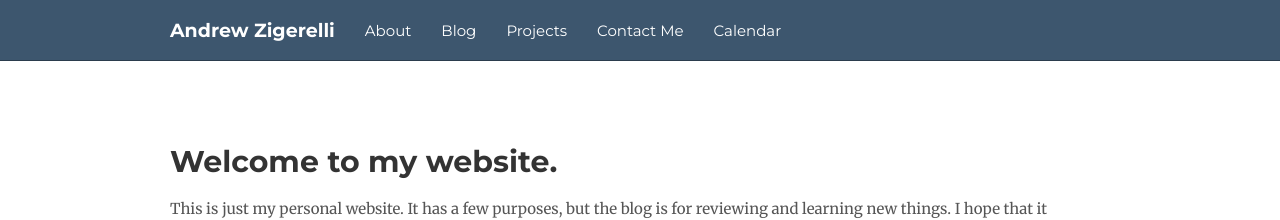
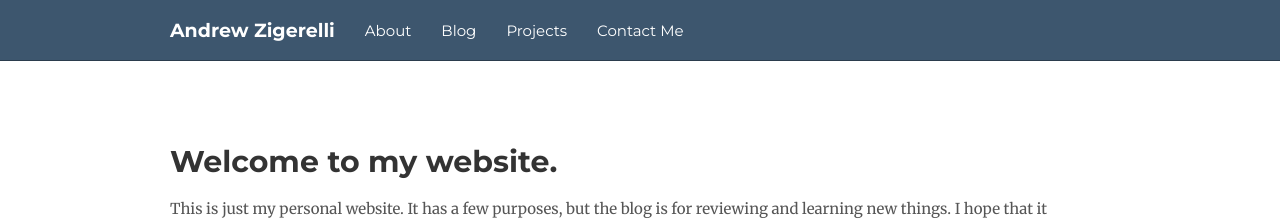
Before and after one commit to andrewzigerelli/andrewzigerelli.github.io, a Jekyll site: the page built from index.html, in a window 1280 px wide. Shown: the top 220 px of the page. Built offline with Jekyll 4.4.1, drawn with Linux system fonts in a browser that asks for light colours; nearby versions of some CDN libraries.

Commit message:
updated nav bar

```diff
--- a/_includes/nav.html
+++ b/_includes/nav.html
@@ -3,4 +3,4 @@
 <li><a href="{{ "/projects"   | prepend:site.baseurl }}">Projects</a></li>
 <!--<li><a href="{{ "/resume"   | prepend:site.baseurl }}">Resume</a></li>-->
 <li><a href="{{ "/contact"   | prepend:site.baseurl }}">Contact Me</a></li>
-<li><a href="{{ "/calendar"   | prepend:site.baseurl }}">Calendar</a></li>
+<!--<li><a href="{{ "/calendar"   | prepend:site.baseurl }}">Calendar</a></li>-->
```
